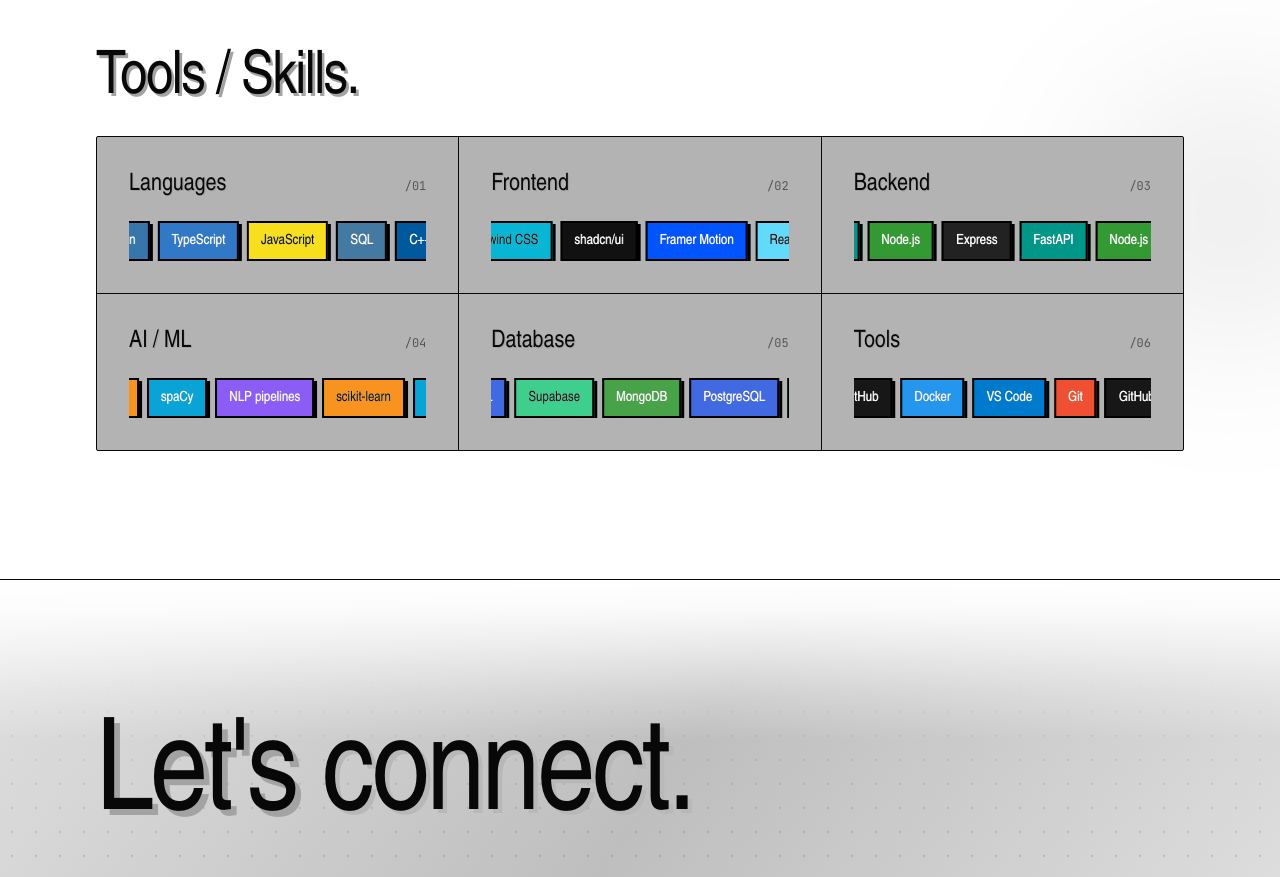
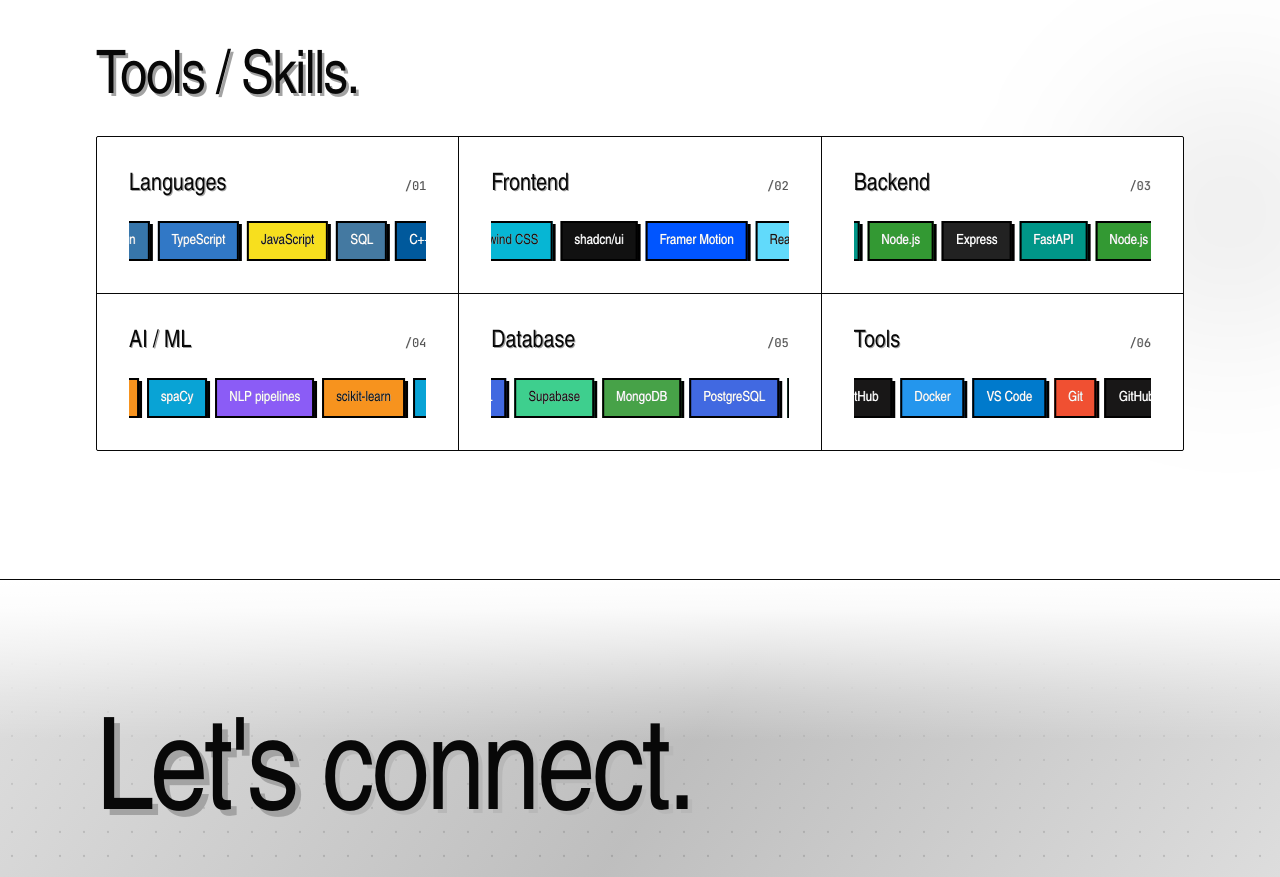
Before and after one commit to AVINASHTIWARI14/portfolio, a React (Vite) app: page / in a window 1280 px wide. Shown: the part 3760-4637 px from the top of the page. Built offline with nearby package versions, Linux system fonts and the light colour scheme; a web font is replaced by a local one.

Commit message:
Make Tools and Skills cards white

```diff
--- a/src/components/portfolio/About.tsx
+++ b/src/components/portfolio/About.tsx
@@ -96,7 +96,7 @@ export function Skills() {
         <SectionHeading index="04" eyebrow="" title={<>Tools / Skills.</>} />
         <div className="grid gap-px overflow-hidden rounded-3xl border border-border bg-border sm:grid-cols-2 lg:grid-cols-3">
           {skillGroups.map((g, i) => (
-            <Reveal key={g.title} delay={i * 0.05} className="group min-w-0 overflow-hidden bg-[#b3b3b3] p-6 transition-colors hover:bg-[#b3b3b3] sm:p-8">
+            <Reveal key={g.title} delay={i * 0.05} className="group min-w-0 overflow-hidden bg-white p-6 transition-colors hover:bg-white sm:p-8">
               <div className="mb-5 flex items-baseline justify-between gap-3">
                 <h3 className="font-display text-2xl">{g.title}</h3>
                 <span className="shrink-0 font-mono text-xs text-muted-foreground group-hover:text-lime">/{String(i + 1).padStart(2, "0")}</span>
```
